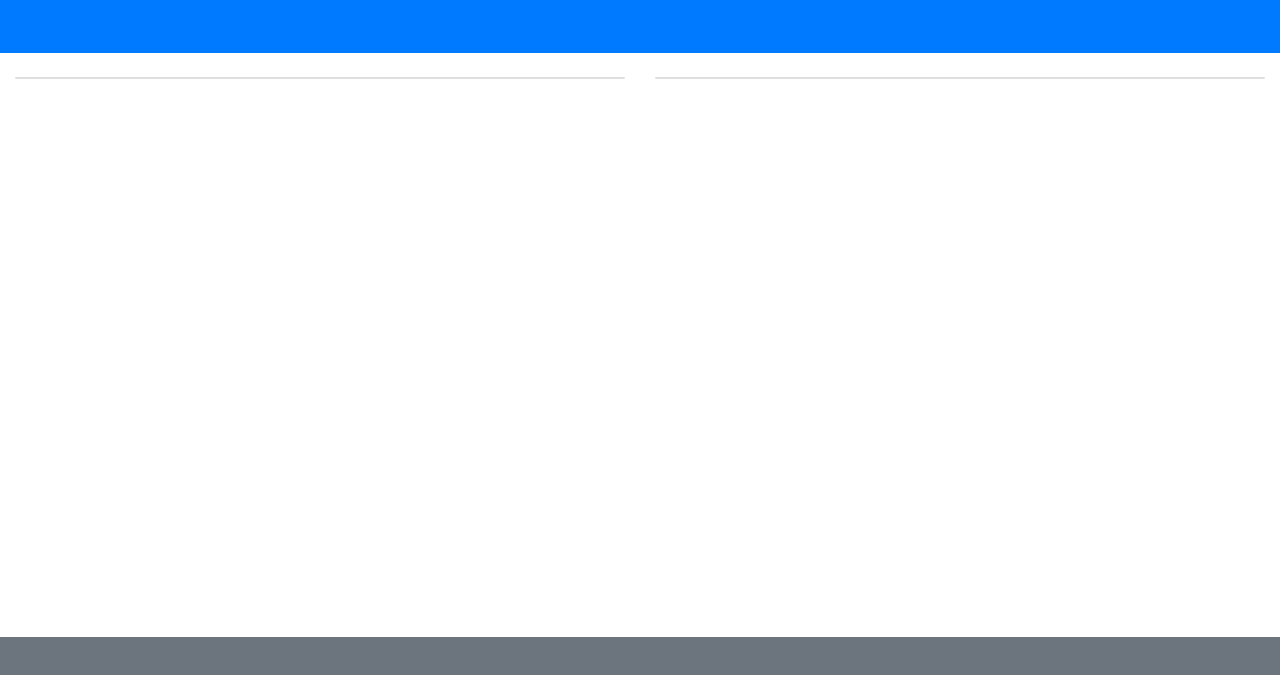
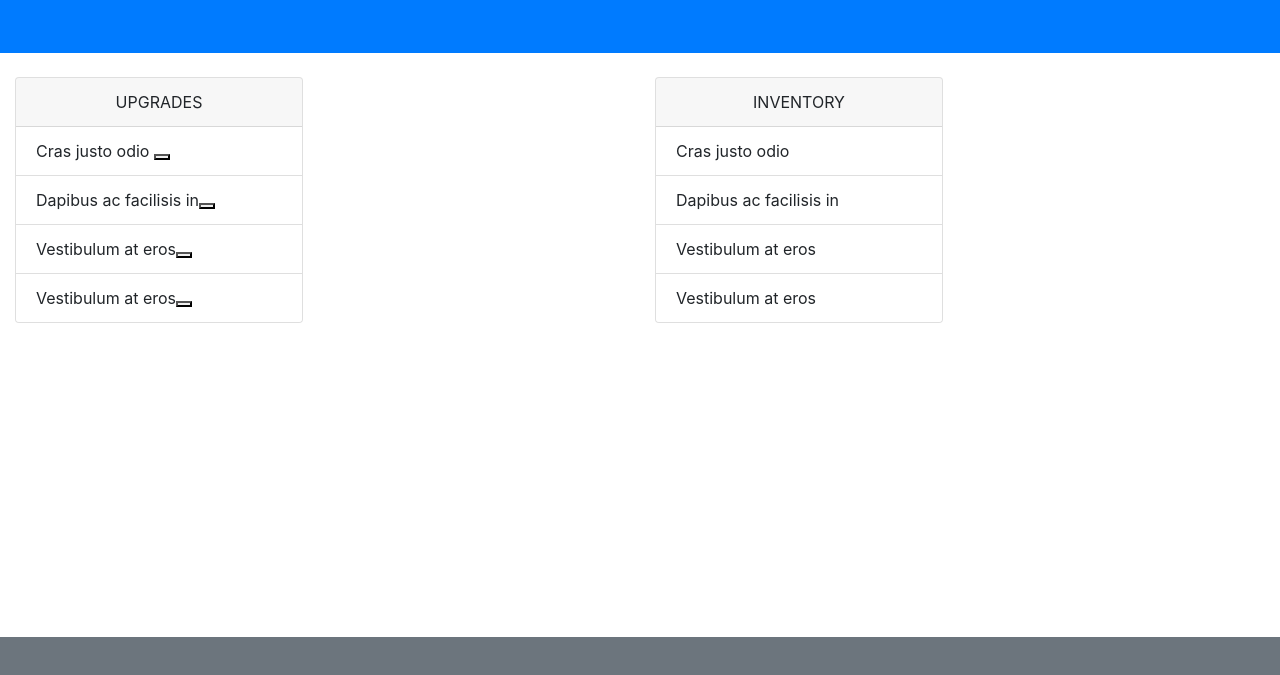
Before and after one commit to steffenlarson/checkpoint2, a plain HTML site: page index.html in a window 1280 px wide. Shown: the part 99-774 px from the top of the page. Drawn offline with nearby package versions, Linux system fonts and the light colour scheme.

Commit message:
added buttons

```diff
--- a/index.html
+++ b/index.html
@@ -31,18 +31,35 @@
     <main class="container-fluid">
         <div class="row">
             <div class="col">
-                <img src="" alt="">
+                <img onclick="count()" src="" alt="">
             </div>
         </div>
-        <div class="row">
+
+        <div class="row ">
             <div class="col">
-                <div class="card">
-
+                <div class="card" style="width: 18rem;">
+                    <div class="card-header text-center">
+                        UPGRADES
+                    </div>
+                    <ul class="list-group list-group-flush">
+                        <li class="list-group-item">Cras justo odio <button onclick=""></button></li>
+                        <li class="list-group-item">Dapibus ac facilisis in<button onclick=""></button></li>
+                        <li class="list-group-item">Vestibulum at eros<button onclick=""></button></li>
+                        <li class="list-group-item">Vestibulum at eros<button onclick=""></button></li>
+                    </ul>
                 </div>
             </div>
             <div class="col">
-                <div class="card">
-
+                <div class="card" style="width: 18rem;">
+                    <div class="card-header text-center">
+                        INVENTORY
+                    </div>
+                    <ul class="list-group list-group-flush">
+                        <li class="list-group-item">Cras justo odio</li>
+                        <li class="list-group-item">Dapibus ac facilisis in</li>
+                        <li class="list-group-item">Vestibulum at eros</li>
+                        <li class="list-group-item">Vestibulum at eros</li>
+                    </ul>
                 </div>
             </div>
         </div>
```
